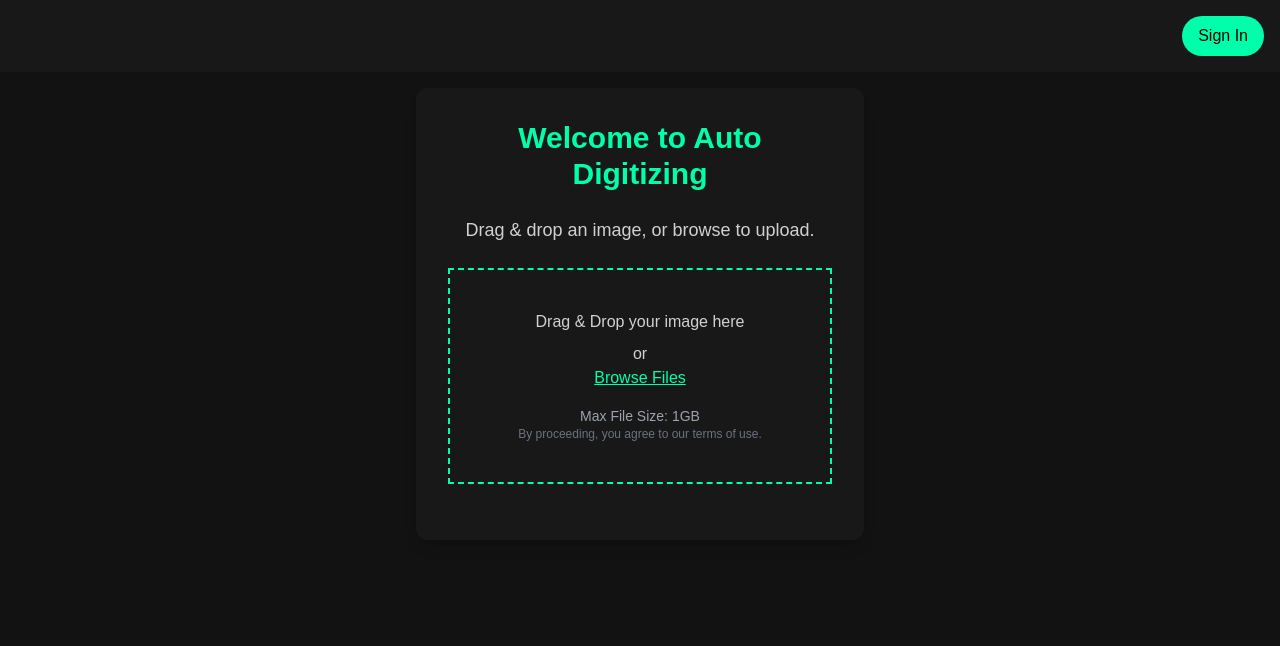
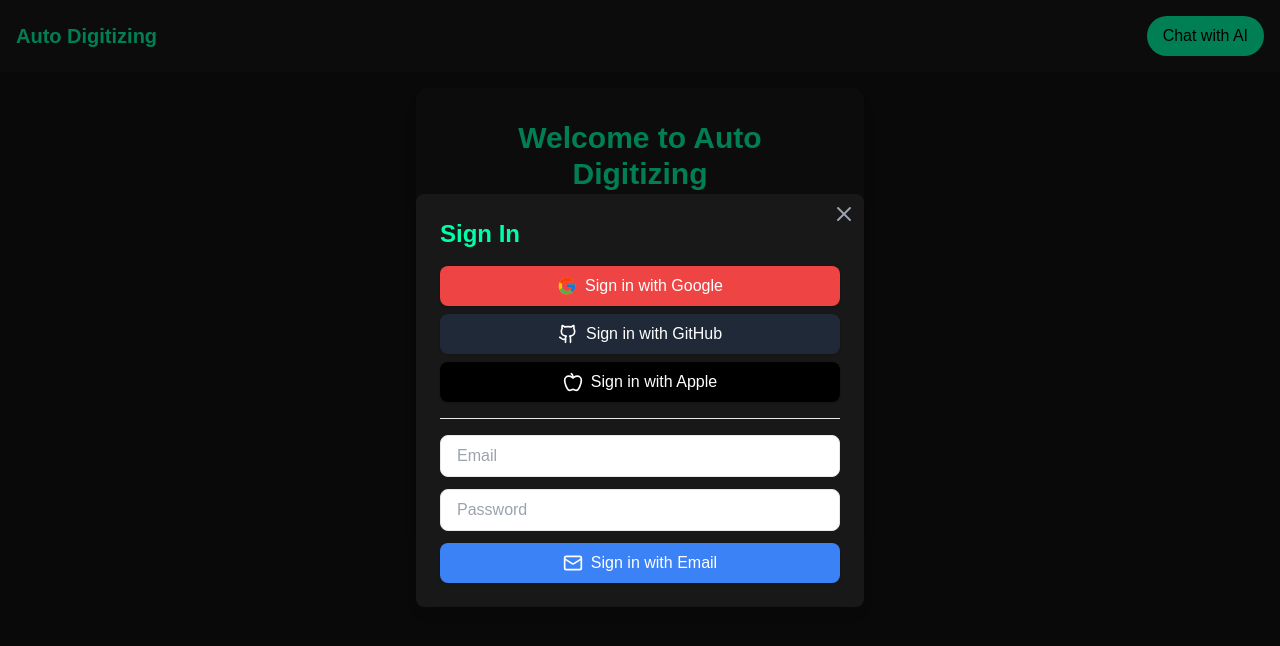
Before and after one commit to eugeney1/cprg301assignment1, a Next.js app: page /signin in a window 1280 px wide. Shown: the top 646 px of the page. Built offline with nearby package versions, Linux system fonts and the light colour scheme; no server answers.

Commit message:
Sign in Bug corrected
before user would need to click the sign in button twice for the sign in options to appear.

```diff
--- a/app/signin/page.js
+++ b/app/signin/page.js
@@ -19,7 +19,7 @@
   } = useAuth();
   const [email, setEmail] = useState("");
   const [password, setPassword] = useState("");
-  const [showSignInOptions, setShowSignInOptions] = useState(false);
+  const [showSignInOptions, setShowSignInOptions] = useState(true);
   const [isDropdownOpen, setIsDropdownOpen] = useState(false);
   const [file, setFile] = useState(null);
   const [imagePreview, setImagePreview] = useState(null);
@@ -110,7 +110,27 @@
   return (
     <div className="min-h-screen bg-[#121212] text-[#D1D1D1]">
       {/* Header with Sign In/Profile Options */}
-      <header className="w-full p-4 flex justify-end items-center bg-[#181818]">
+      <header className="w-full p-4 flex justify-between items-center bg-[#181818]">
+  {/* Left side: Always show "Auto Digitizing" title */}
+  <h1 className="text-[#00FFAB] text-xl font-bold">Auto Digitizing</h1>
+
+  {/* Right side: Sign In, Chat with AI, Community buttons */}
+  <div className="flex items-center space-x-4">
+    <Link href="/signin/chatbot">
+      <button className="bg-[#00FFAB] text-black px-4 py-2 rounded-full hover:bg-[#00CC8B] transition duration-300">
+        Chat with AI
+      </button>
+    </Link>
+    {user && (
+  <Link href="/signin/community">
+    <button className="bg-gray-700 text-[#00FFAB] px-4 py-2 rounded-full hover:bg-gray-600 transition duration-300">
+      Community
+    </button>
+  </Link>
+)}
+
+
+    {/* Profile & Dropdown for Logged-in Users */}
     {user ? (
       <div className="relative flex items-center space-x-4">
         <div className="cursor-pointer" onClick={toggleProfileDropdown}>
@@ -120,28 +140,12 @@
             className="w-8 h-8 rounded-full border border-gray-600"
           />
         </div>
-            <Link href="/signin/chatbot">
-              <button className="bg-[#00FFAB] text-black px-4 py-2 rounded-full hover:bg-[#00CC8B] transition duration-300">
-                Chat with AI
-              </button>
-            </Link>
-            <Link href="/signin/community">
-              <button className="bg-gray-700 text-[#00FFAB] px-4 py-2 rounded-full hover:bg-gray-600 transition duration-300">
-                Community
-              </button>
-            </Link>
         {isDropdownOpen && (
           <div className="absolute right-0 mt-12 w-48 bg-[#181818] rounded-lg shadow-lg">
-                <Link
-                  href="/signin/settings"
-                  className="block px-4 py-2 text-sm text-[#00FFAB] hover:bg-[#1E1E1E]"
-                >
+            <Link href="/signin/settings" className="block px-4 py-2 text-sm text-[#00FFAB] hover:bg-[#1E1E1E]">
               Settings
             </Link>
-                <Link
-                  href="/gallery"
-                  className="block px-4 py-2 text-sm text-[#00FFAB] hover:bg-[#1E1E1E]"
-                >
+            <Link href="/gallery" className="block px-4 py-2 text-sm text-[#00FFAB] hover:bg-[#1E1E1E]">
               Gallery
             </Link>
             <button
@@ -154,13 +158,17 @@
         )}
       </div>
     ) : (
+      // Show "Sign In" button if the modal is NOT open
+      !showSignInOptions && (
         <button
-            onClick={toggleSignInOptions}
+          onClick={() => setShowSignInOptions(true)}
           className="bg-[#00FFAB] text-black px-4 py-2 rounded-full hover:bg-[#00CC8B] transition duration-300"
         >
           Sign In
         </button>
+      )
     )}
+  </div>
 </header>
 
       {/* Main Content */}
```
Also changed, not shown: 1 other file (tests, documents, lock files or other folders). Lines whose indentation alone changed are shown as unchanged.
